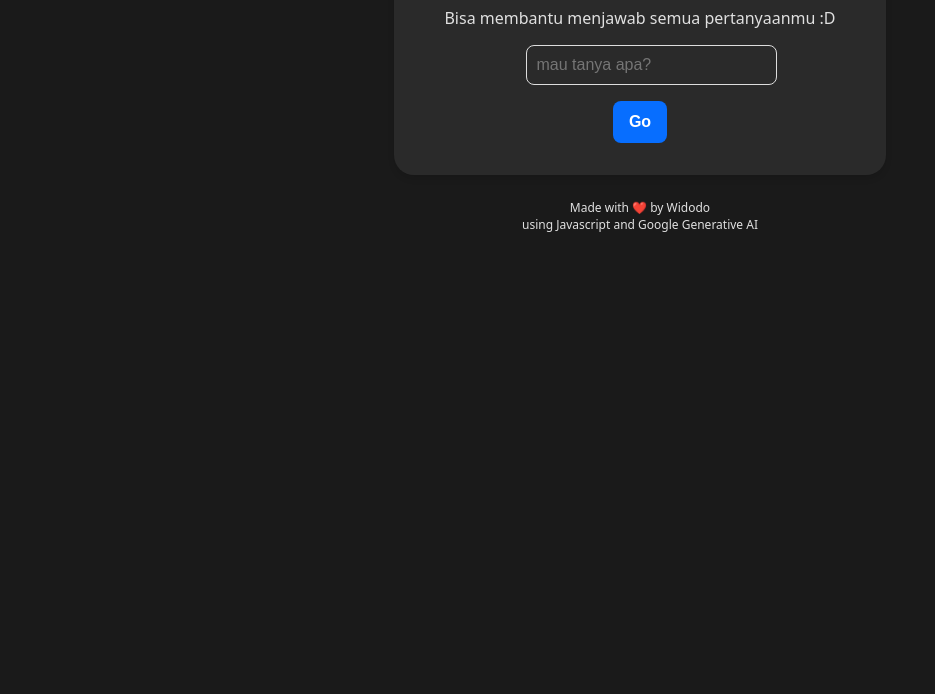
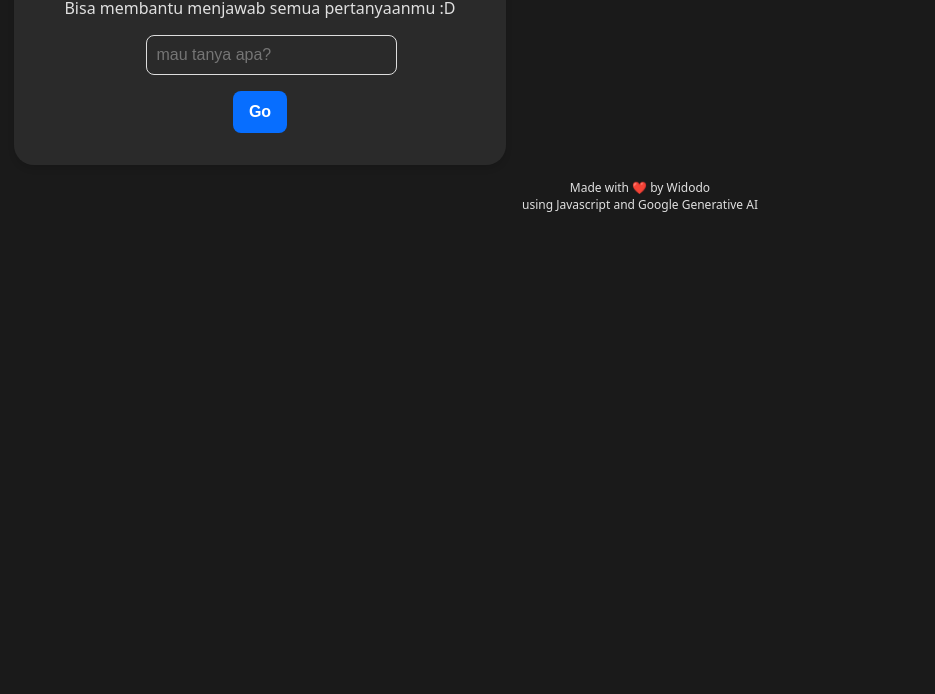
Before and after one commit to bozid95/chatbot-ai-gaul, a website built with Vite: page index.html in a window 1280 px wide. Shown: the part 106-800 px from the top of the page, without its empty margins (0-935 px from the left). Built offline with nearby package versions, Linux system fonts and the light colour scheme; some packages are replaced by stand-ins of ours.

Commit message:
Update style.css

```diff
--- a/style.css
+++ b/style.css
@@ -18,7 +18,7 @@ main,
   width: 100%;
   padding: 10px;
   max-width: 460px;
-  margin: 0 auto;
+  margin: -10px;
   border-radius: 20px;
   box-shadow: 0 4px 6px rgba(0, 0, 0, 0.1);
   background-color: var(--card-background);
```
